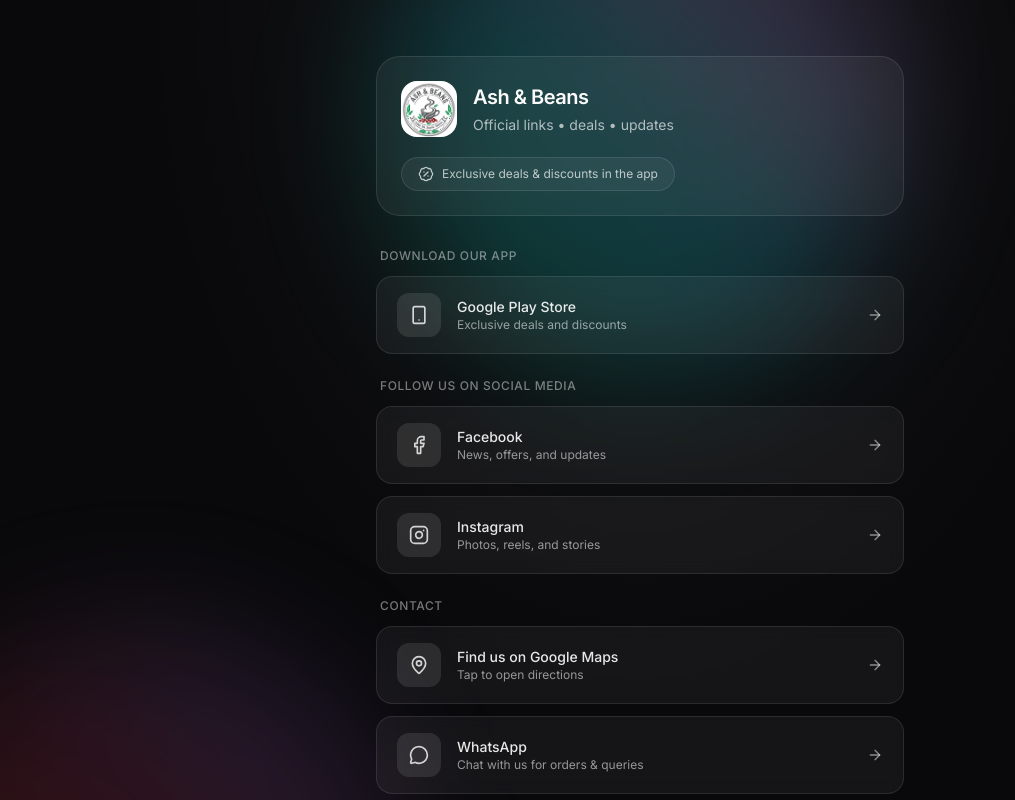
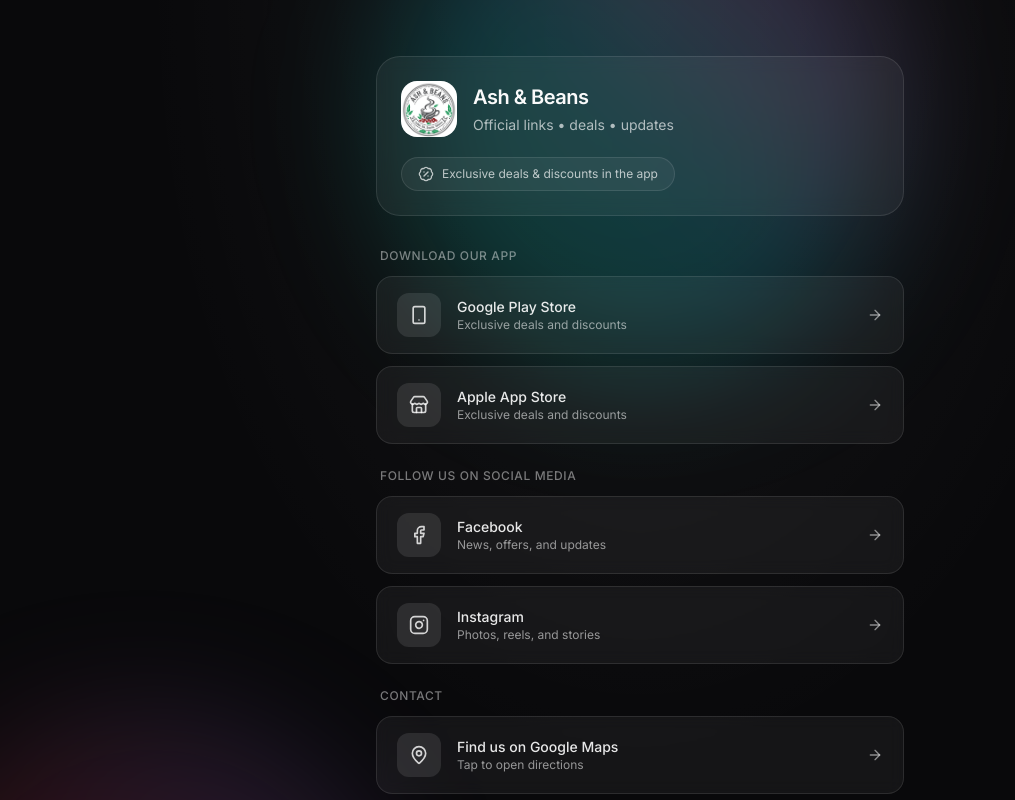
Before and after one commit to LancersPvt/RestrovaWeb, a Next.js app in the folder restaurant-ordering-site/: page /links/ashandbeans in a window 1280 px wide. Shown: the top 800 px of the page, without its empty margins (0-1015 px from the left). Built offline with nearby package versions, Linux system fonts and the light colour scheme; no server answers.

Commit message:
Added app store link for ash and beans

```diff
--- a/restaurant-ordering-site/src/app/links/ashandbeans/page.tsx
+++ b/restaurant-ordering-site/src/app/links/ashandbeans/page.tsx
@@ -15,7 +15,7 @@
 const LINKS = {
   // Replace these with real URLs:
   playStore: "https://play.google.com/store/apps/details?id=com.restrova.ashandbeans",
-  appStore: "https://apps.apple.com/app/idYOUR_APP_ID",
+  appStore: "https://apps.apple.com/pk/app/ash-beans/id6759486466",
   facebook: "https://facebook.com/YOUR_PAGE",
   instagram: "https://instagram.com/ash_beans",
 
@@ -100,23 +100,23 @@
         </div>
 
         {/* Buttons */}
+
         <div className="mt-8 space-y-3">
           <p className="px-1 text-xs font-medium uppercase tracking-wider text-white/45">
             Download our app
           </p>
-
           <LinkButton
             href={LINKS.playStore}
             icon={<Smartphone className="h-5 w-5 text-white/80" />}
             label="Google Play Store"
             sublabel="Exclusive deals and discounts"
           />
-          {/* <LinkButton
+          { <LinkButton
             href={LINKS.appStore}
             icon={<Store className="h-5 w-5 text-white/80" />}
             label="Apple App Store"
             sublabel="Exclusive deals and discounts"
-          /> */}
+          /> }
 
           <p className="mt-6 px-1 text-xs font-medium uppercase tracking-wider text-white/45">
             Follow us on social media
```
